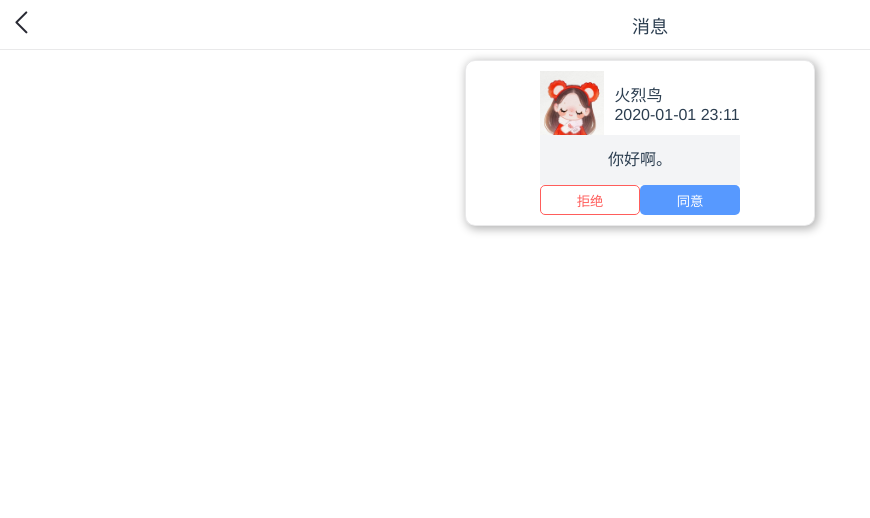
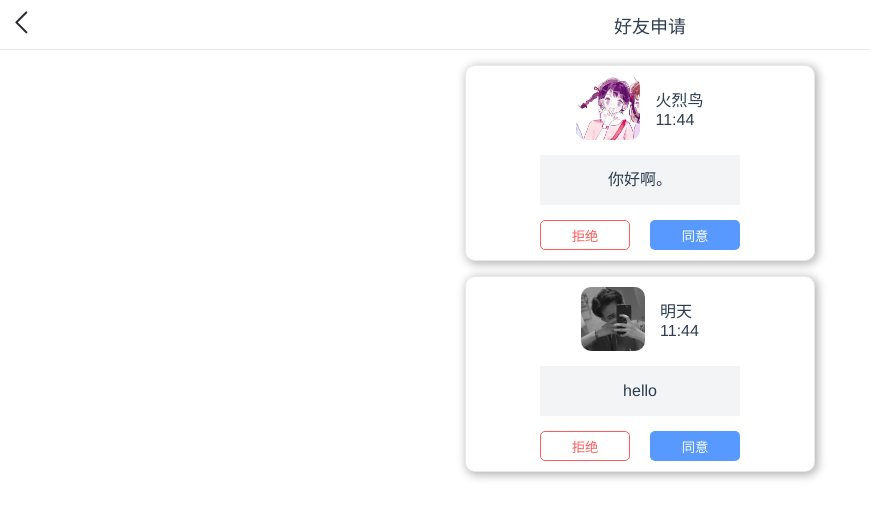
Before and after one commit to C1oudust/Cloudy, a Vue app: page /#/Request in a window 1280 px wide. Shown: the top 518 px of the page, without its empty margins (0-870 px from the left). Built offline with nearby package versions, Linux system fonts and the light colour scheme.

Commit message:
finish friend request page

```diff
--- a/src/common/js/data.js
+++ b/src/common/js/data.js
@@ -8,7 +8,7 @@ export default {
       remark: '云尘',
       sex: 1,
       email: 'cloudust@cloudy.com',
-      sign: '我是云尘，一个热爱生活的文艺青年。初次见面，请多关照！',
+      sign: '我是云尘，一个热爱生活的文艺青年。初次见面，请多关照！'
     };
 
     return me;
@@ -26,7 +26,7 @@ export default {
         email: 'xiaoming@cloudy.com',
         time: new Date(),
         sign: '如果还有明天，想怎样装扮你的脸。如果没有明天，要怎么说再见？',
-        content: '今天天气不错啊',
+        content: '今天天气不错啊'
       },
       {
         id: 2,
@@ -38,7 +38,7 @@ export default {
         email: 'xiaogang@cloudy.com',
         time: new Date(),
         sign: '篮球是我的最爱',
-        content: '出来玩吗？',
+        content: '出来玩吗？'
       },
       {
         id: 3,
@@ -50,7 +50,7 @@ export default {
         email: 'xiaohong@cloudy.com',
         time: new Date(),
         sign: '就像风儿一样',
-        content: '要不要去看电影？',
+        content: '要不要去看电影？'
       },
       {
         id: 4,
@@ -62,7 +62,7 @@ export default {
         email: 'xiaojiao@cloudy.com',
         time: new Date(),
         sign: '愿我成为你的光',
-        content: '今天你有约了嘛？',
+        content: '今天你有约了嘛？'
       },
       {
         id: 5,
@@ -74,8 +74,8 @@ export default {
         email: 'xiaoyu@cloudy.com',
         time: new Date(),
         sign: '羁绊，是什么意思？',
-        content: '门口新开了家奶茶店，很不错哦！',
-      },
+        content: '门口新开了家奶茶店，很不错哦！'
+      }
     ];
     return friendArr;
   },
@@ -85,17 +85,36 @@ export default {
     let isFriend = [
       {
         user: 1,
-        friend: 2,
+        friend: 2
       },
       {
         user: 1,
-        friend: 4,
+        friend: 4
       },
       {
         user: 1,
-        friend: 5,
-      },
+        friend: 5
+      }
     ];
     return isFriend;
   },
+  request: function() {
+    let list = [
+      {
+        id: 3,
+        nick: '火烈鸟',
+        time: new Date(),
+        content: '你好啊。',
+        imgUrl: 'two.jpg'
+      },
+      {
+        id: 6,
+        nick: '明天',
+        time: new Date(),
+        content: 'hello',
+        imgUrl: 'six.jpg'
+      }
+    ];
+    return list;
+  }
 };
--- a/src/components/home/HomeList.vue
+++ b/src/components/home/HomeList.vue
@@ -1,15 +1,15 @@
 <template>
 	<div class="container">
 		<div class="apply">
-			<div class="friend-list">
+			<div class="friend-list" @click="toRequest">
 				<div class="left">
-					<span class="tip">9</span>
+					<span class="tip">{{requestNum}}</span>
 					<img src="../../../public/static/img/add_user.png" alt />
 				</div>
 				<div class="right">
 					<div class="info">
 						<div class="name">好友申请</div>
-						<div class="time">13:43</div>
+						<div class="time">{{requestTime}}</div>
 					</div>
 					<div class="msg">茫茫人海，相遇即是缘分！</div>
 				</div>
@@ -42,11 +42,14 @@ export default {
 	name: 'HomeList',
 	data() {
 		return {
-			friends: []
+			friends: [],
+			requestNum: 0,
+			requestTime: ''
 		}
 	},
 	mounted() {
 		this.getUserList();
+		this.getRequest();
 	},
 	methods: {
 		changeTime: function (date) {
@@ -60,6 +63,15 @@ export default {
 				})
 
 			}
+		},
+		getRequest: function () {
+			if (data.request()) {
+				this.requestNum = data.request().length;
+				this.requestTime = myfun.formatDataTime(data.request()[this.requestNum - 1].time)
+			}
+		},
+		toRequest: function () {
+			this.$router.push('Request')
 		}
 	}
 }
--- a/src/components/request/RequestHeader.vue
+++ b/src/components/request/RequestHeader.vue
@@ -3,7 +3,7 @@
 		<div class="left" @click="back">
 			<img src="../../assets/images/detail/back.png" alt />
 		</div>
-		<div class="center">消息</div>
+		<div class="center">好友申请</div>
 	</div>
 </template>
 
--- a/src/components/request/RequestList.vue
+++ b/src/components/request/RequestList.vue
@@ -1,29 +1,56 @@
 <template>
 	<div class="container">
-		<div class="list">
+		<div class="list" v-for="item in requestList" :key="item.id">
 			<div class="info">
 				<div class="userImg">
-					<img src="../../../public/static/img/three.jpg" alt />
+					<img :src="item.imgUrl" alt />
 				</div>
 				<div class="userInfo">
-					<div class="nick">火烈鸟</div>
-					<div class="date">2020-01-01 23:11</div>
+					<div class="nick">{{item.nick}}</div>
+					<div class="date">{{item.time}}</div>
 				</div>
 			</div>
 			<div class="content">
-				<p>你好啊。</p>
+				<p>{{item.content}}</p>
 			</div>
 			<div class="button">
-				<button class="refuse">拒绝</button>
-				<button class="accept">同意</button>
+				<button class="refuse" @click="refuse">拒绝</button>
+				<button class="accept" @click="accept">同意</button>
 			</div>
 		</div>
 	</div>
 </template>
 
 <script>
+import data from '../../common/js/data';
+import myfun from '../../common/js/myfun'
 export default {
-	name: 'RequestList'
+	name: 'RequestList',
+	data() {
+		return {
+			requestList: []
+		}
+	},
+	mounted() {
+		this.getRequestList()
+	},
+	methods: {
+		getRequestList() {
+			if (data.request()) {
+				this.requestList = data.request();
+				this.requestList.forEach(item => {
+					item.time = myfun.formatDataTime(item.time)
+					item.imgUrl = './static/img/' + item.imgUrl;
+				});
+			}
+		},
+		refuse: function () {
+			console.log('拒绝');
+		},
+		accept: function () {
+			console.log('同意')
+		}
+	},
 }
 </script>
 
@@ -42,7 +69,7 @@ export default {
 	border: 1px solid @border-color;
 	box-shadow: 2px 2px 10px 1px rgba(0, 0, 0, 0.3);
 	border-radius: @border-radius-base;
-	margin-top: @spacing-col-base;
+	margin-top: @spacing-col-lg;
 	padding: @spacing-col-base;
 	.info {
 		display: flex;
@@ -52,6 +79,7 @@ export default {
 		.userImg {
 			.img-size-base();
 			img {
+				border-radius: @border-radius-base;
 				width: 100%;
 				height: 100%;
 			}
@@ -62,7 +90,7 @@ export default {
 			align-items: flex-start;
 			justify-content: space-evenly;
 			height: 100%;
-			margin-left: 10px;
+			margin-left: 15px;
 			.nick {
 				font-size: @font-size-base;
 			}
@@ -73,10 +101,16 @@ export default {
 		width: 200px;
 		height: 50px;
 		line-height: 50px;
+		margin-top: @spacing-col-lg;
 	}
 	.button {
+		width: 200px;
+		display: flex;
+		justify-content: space-between;
+		margin-top: @spacing-col-lg;
+
 		.refuse {
-			width: 100px;
+			width: 45%;
 			height: 30px;
 			background-color: #ffffff;
 			color: @color-warning;
@@ -85,7 +119,7 @@ export default {
 			border-radius: @border-radius-sm;
 		}
 		.accept {
-			width: 100px;
+			width: 45%;
 			height: 30px;
 			background-color: @color-success;
 			color: #ffffff;
```
